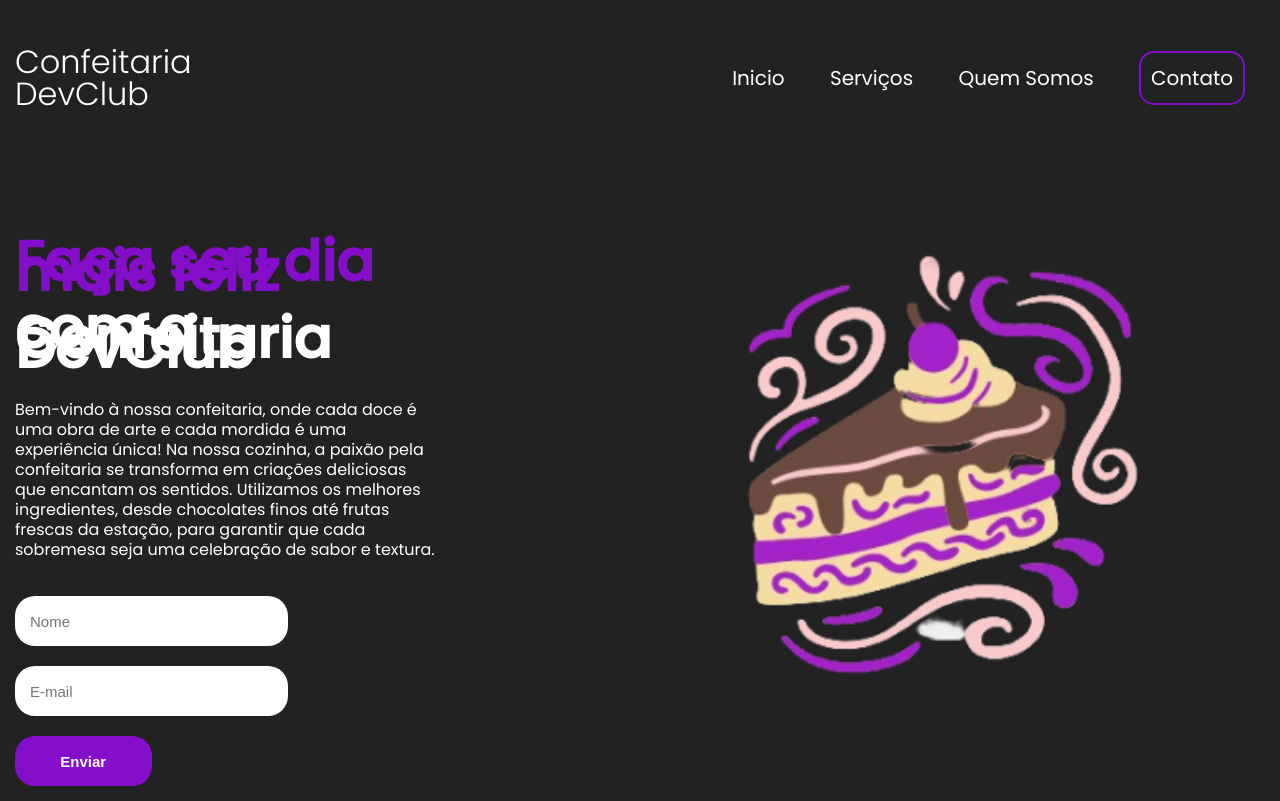
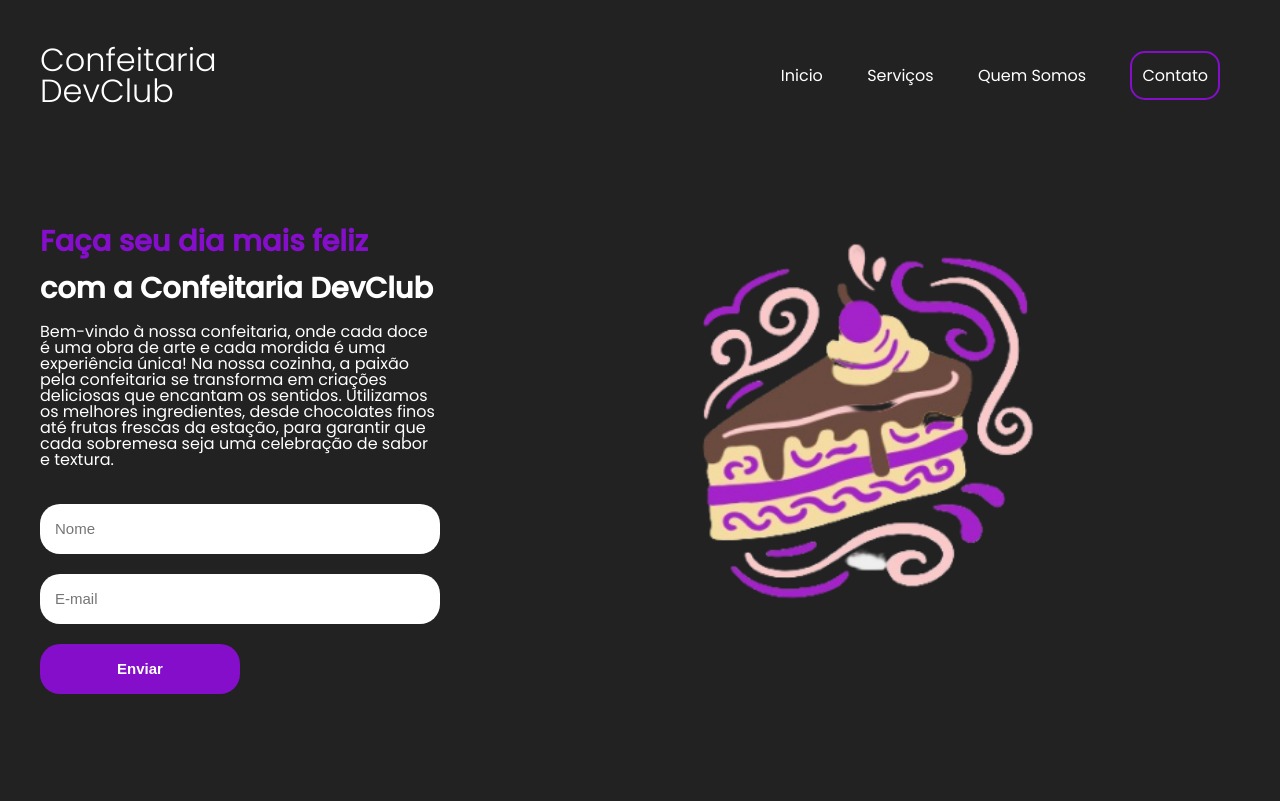
Before and after one commit to StephaniEngell/Aula08-Confeitaria, a plain HTML site: page index.html in a window 1280 px wide. Drawn offline with Linux system fonts and the light colour scheme.

Commit message:
adjusting layout

```diff
--- a/styles.css
+++ b/styles.css
@@ -1,10 +1,11 @@
 body {
     background-color: rgb(34, 34, 34);
     color: white;
-    max-width: 1650px;
+    max-width: 1200px;
     margin: 0 auto;
     padding: 15px;
     font-family: 'Poppins', sans-serif;
+    overflow: hidden;
 }
 
 header {
@@ -22,7 +23,7 @@ header {
 a {
     color: white;
     text-decoration: none;
-    font-size: 20px;
+    font-size: 1em;
 }
 
 a:hover {
@@ -57,8 +58,8 @@ main {
 }
 
 h2 {
-    font-size: 56px;
-    line-height: 10px;
+    font-size: 1.8em;
+    line-height: 0.8em;
 }
 
 span {
@@ -66,23 +67,24 @@ span {
 }
 
 p {
-    line-height: 20px;
-    max-width: 500px;
-    font-family: 300;
+    line-height: 1em;
+    max-width: 400px;
+    font-family: 'Poppins', sans-serif;
 }
 
 img {
-    width: 650px;
-    margin-left: 180px;
+    width: 100%;
+    max-width: 600px;
+    margin-left: 150px;
 }
 
 form {
     display: flex;
     flex-direction: column;
-    width: 65%;
+    width: 100%; /* Ajuste para ocupar 100% da largura do contêiner pai */
 }
 
-form [type="submit"]{
+form [type="submit"] {
     height: 50px;
     width: 50%;
     background-color: rgb(132, 14, 201);
@@ -91,8 +93,8 @@ form [type="submit"]{
     cursor: pointer;
 }
 
-form [type="submit"]:hover{
-opacity: .5;
+form [type="submit"]:hover {
+    opacity: .5;
 }
 
 input {
```
